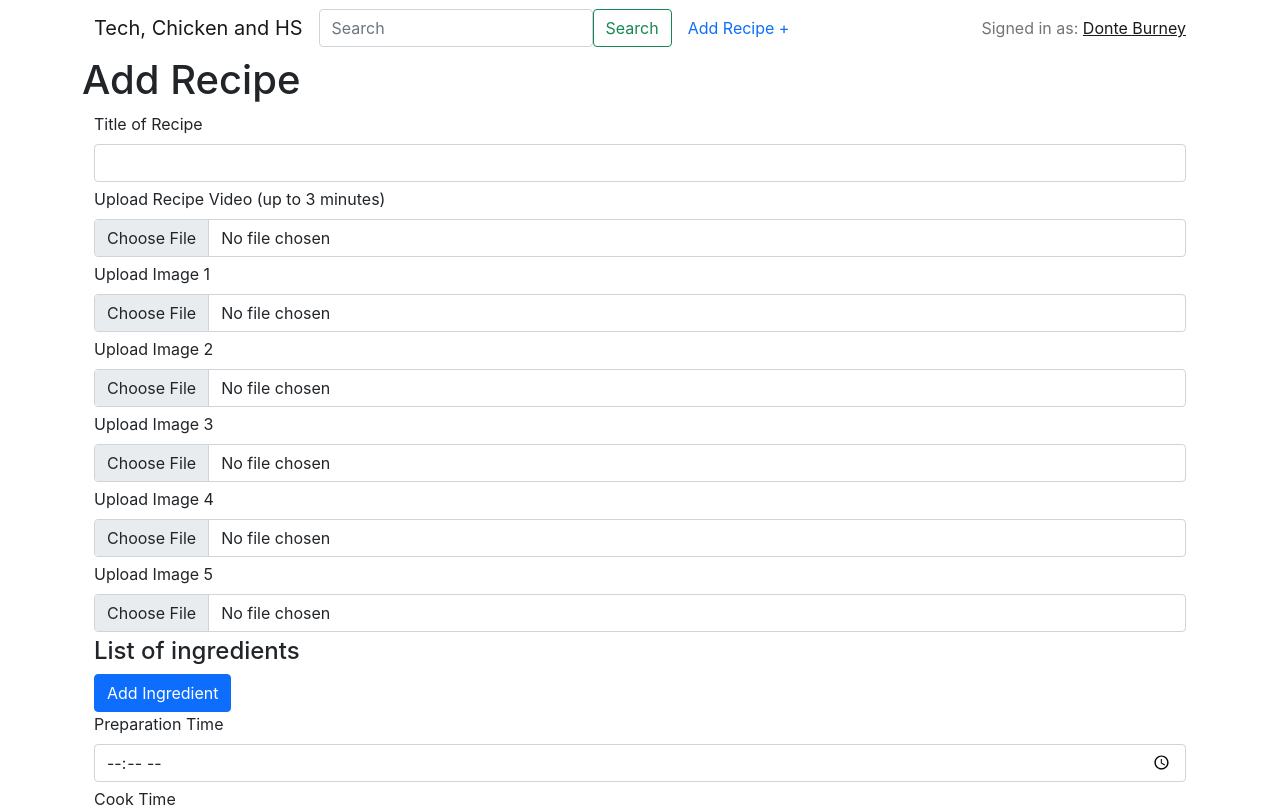
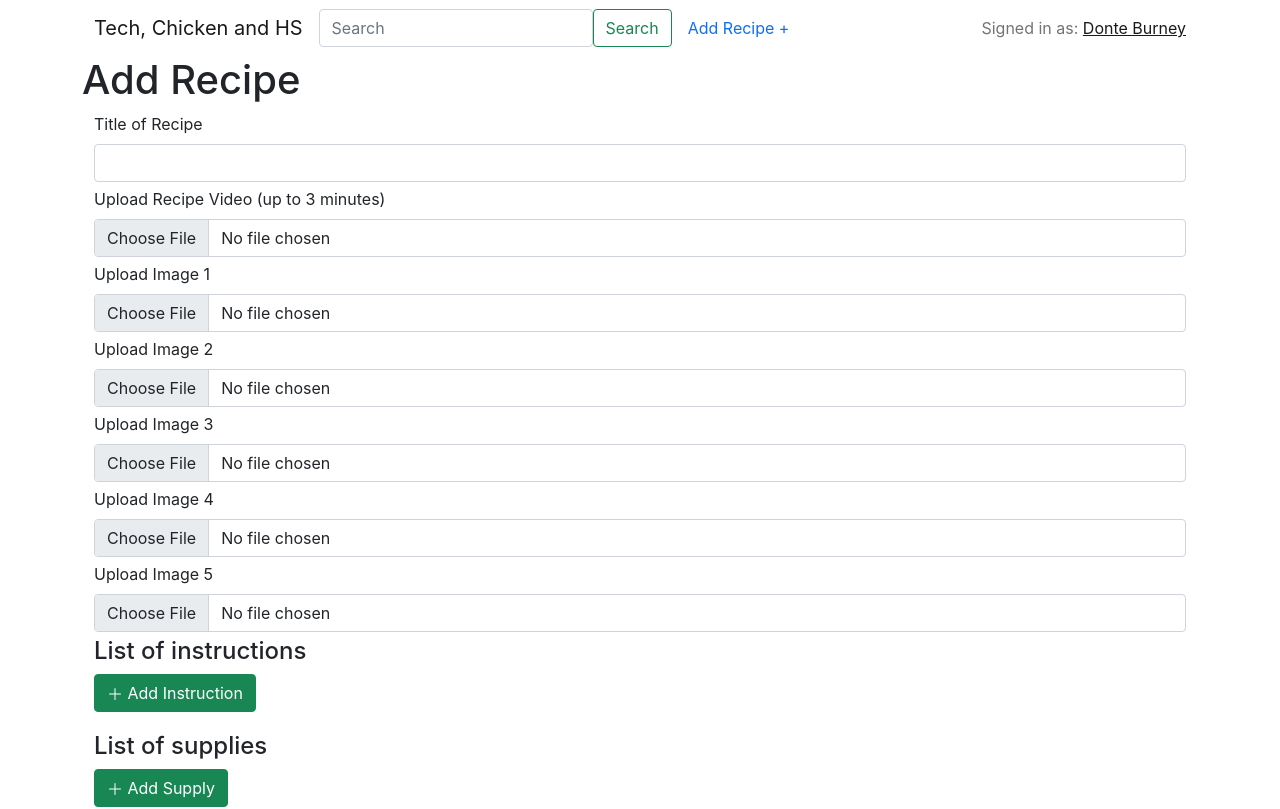
Before and after one commit to digitalartcrew/tch-react-demo, a React (Create React App) app: page /add-recipe in a window 1280 px wide. Shown: the top 809 px of the page. Built offline with nearby package versions, Linux system fonts and the light colour scheme.

Commit message:
Added new input row component

```diff
--- a/src/App.css
+++ b/src/App.css
@@ -48,7 +48,7 @@
 }
 
 .input-list-form-row {
-	margin-bottom: 10px;
+	margin-bottom: 20px;
 }
 
 .input-list-form-row__inputs {
@@ -62,3 +62,11 @@
 	padding-right: 2%;
 	padding-left: 2%;
 }
+
+.input-list-form-row__action-btn {
+	margin-right: 10px;
+}
+
+.add-btn {
+	margin-bottom: 20px;
+}
--- a/src/components/forms/AddRecipeForm.js
+++ b/src/components/forms/AddRecipeForm.js
@@ -7,7 +7,7 @@ import Form from "react-bootstrap/Form";
 import store from "../../store";
 import InputListFormRowContainer from "./rows/InputListFormRowContainer";
 
-const AddRecipeForm = ({ history, name }) => {
+const AddRecipeForm = ({ history, name, controlId }) => {
 	const [recipeFormData, setRecipeFormData] = useState({
 		title: "",
 		author: name,
@@ -19,7 +19,7 @@ const AddRecipeForm = ({ history, name }) => {
 		cookTime: 0,
 		ingredients: [],
 		instructions: [],
-		needs: [],
+		supplies: [],
 		description: "",
 	});
 
@@ -33,7 +33,7 @@ const AddRecipeForm = ({ history, name }) => {
 	return (
 		<Container>
 			<Row className="recipe-form-row">
-				<Form.Group controlId="recipeForm.Tite">
+				<Form.Group controlId={`recipeForm.${controlId}`}>
 					<Form.Label>Title of Recipe</Form.Label>
 					<Form.Control
 						as="input"
@@ -143,6 +143,28 @@ const AddRecipeForm = ({ history, name }) => {
 			</Row>
 
 			<InputListFormRowContainer
+				titleOfRow="List of instructions"
+				addBtnTitle="Add Instruction"
+				handleChange={(e) =>
+					setRecipeFormData({
+						...recipeFormData,
+						instructions: [...recipeFormData.instructions, e.target.value],
+					})
+				}
+			/>
+
+			<InputListFormRowContainer
+				titleOfRow="List of supplies"
+				addBtnTitle="Add Supply"
+				handleChange={(e) =>
+					setRecipeFormData({
+						...recipeFormData,
+						supplies: [...recipeFormData.supplies, e.target.value],
+					})
+				}
+			/>
+
+			<InputListFormRowContainer
 				titleOfRow="List of ingredients"
 				addBtnTitle="Add Ingredient"
 				handleChange={(e) =>
--- a/src/components/forms/rows/InputListFormRow.js
+++ b/src/components/forms/rows/InputListFormRow.js
@@ -1,13 +1,12 @@
 import Button from "react-bootstrap/Button";
 import Row from "react-bootstrap/Row";
 import Form from "react-bootstrap/Form";
-import { BsPencilSquare, BsXSquareFill } from "react-icons/bs";
+import { BsXLg } from "react-icons/bs";
 
-const InputListFormRow = ({ rowCount, handleChange, controlId }) => {
+const InputListFormRow = ({ handleChange, controlId, deleteHandler }) => {
 	return (
 		<Row className="input-list-form-row">
 			<div className="input-list-form-row__inputs">
-				<div className="dot">{rowCount}</div>
 				<div className="input-list-form-row__input">
 					<Form.Group controlId={`inputListFormRow.${controlId}`}>
 						<Form.Control as="input" rows={3} onChange={handleChange} />
@@ -15,11 +14,13 @@ const InputListFormRow = ({ rowCount, handleChange, controlId }) => {
 				</div>
 
 				<div className="input-list-form-row__btn-container">
-					<Button className="input-list-form-row__action-btn">
-						<BsPencilSquare />
-					</Button>
-					<Button className="input-list-form-row__action-btn">
-						<BsXSquareFill />
+					<Button
+						variant="danger"
+						onClick={deleteHandler}
+						className="input-list-form-row__action-btn"
+					>
+						{" "}
+						<BsXLg />
 					</Button>
 				</div>
 			</div>
--- a/src/components/forms/rows/InputListFormRowContainer.js
+++ b/src/components/forms/rows/InputListFormRowContainer.js
@@ -1,18 +1,34 @@
 import React, { useState } from "react";
 import InputListFormRow from "../rows/InputListFormRow";
 import Button from "react-bootstrap/Button";
+import { BsPlusLg } from "react-icons/bs";
 
 const InputListFormRowContainer = ({
 	titleOfRow,
 	addBtnTitle,
 	handleChange,
+	controlId,
 }) => {
 	const [rowCount, setRowCount] = useState(1);
 	const [rows, setRows] = useState([]);
 
+	const deleteRow = (index) => {
+		rows.slice(index, 1);
+		setRows([...rows]);
+	};
+
 	const addRow = () => {
 		setRowCount(rowCount + 1);
-		setRows([...rows, <InputListFormRow rowCount={rowCount} />]);
+		setRows([
+			...rows,
+			<InputListFormRow
+				controlId={controlId}
+				handleChange={handleChange}
+				rowCount={rowCount}
+				key={rowCount}
+				deleteHandler={() => deleteRow(rowCount - 1)}
+			/>,
+		]);
 	};
 
 	return (
@@ -21,7 +37,9 @@ const InputListFormRowContainer = ({
 				<h4>{titleOfRow}</h4>
 				{rows.map((row) => row)}
 			</>
-			<Button onClick={() => addRow()}>{addBtnTitle}</Button>
+			<Button className="add-btn" variant="success" onClick={() => addRow()}>
+				<BsPlusLg /> {addBtnTitle}
+			</Button>
 		</>
 	);
 };
```
